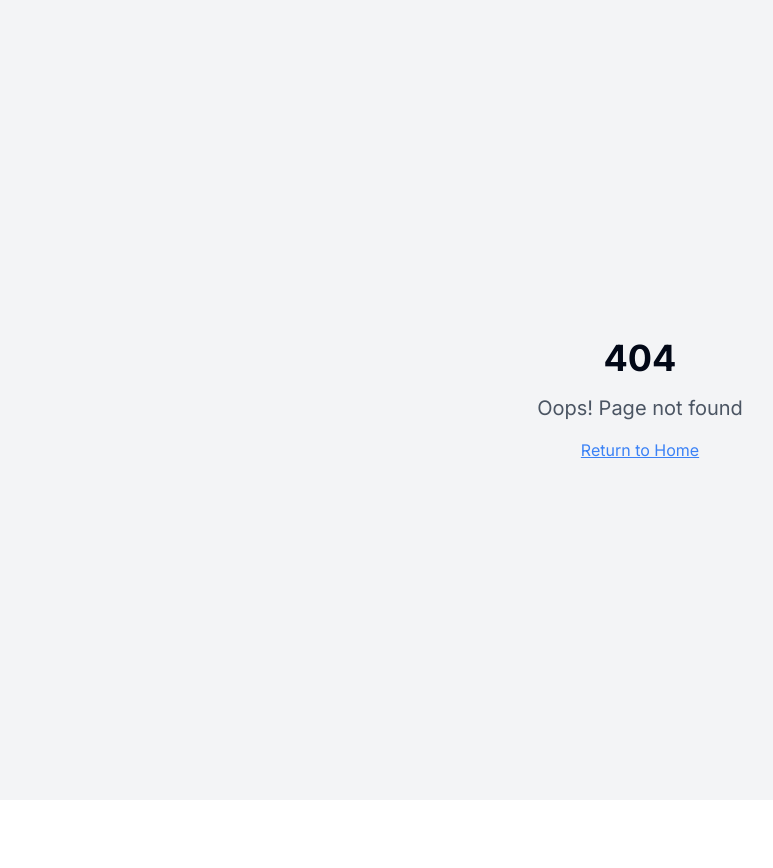
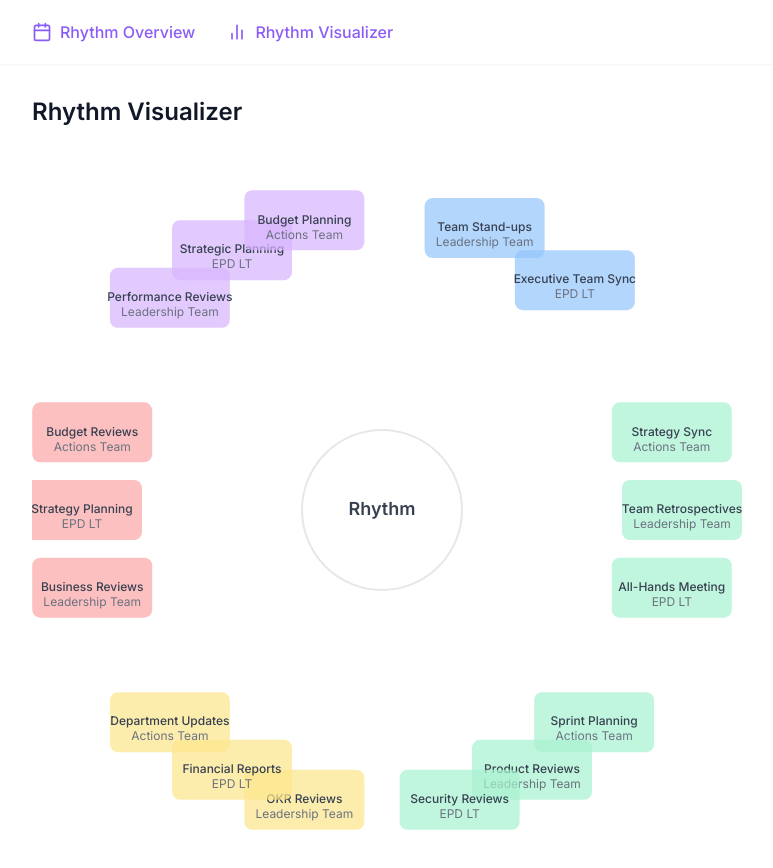
Before and after one commit to mattnigh/build-a-rhythm, a React (Vite) app: page /visualizer in a window 1280 px wide. Before the commit this address had no page. Shown: the top 868 px of the page, without its empty margins (0-773 px from the left). Before the commit the page ends 800 px from the top, so only its background shows below. Built offline with nearby package versions, Linux system fonts and the light colour scheme.

Commit message:
Add Rhythm Visualizer page
Adds a new "Rhythm Visualizer" page accessible via a header link.  This page will display a visual representation of the uploaded rhythm data.

```diff
--- a/src/App.tsx
+++ b/src/App.tsx
@@ -4,7 +4,9 @@ import { Toaster as Sonner } from "@/components/ui/sonner";
 import { TooltipProvider } from "@/components/ui/tooltip";
 import { QueryClient, QueryClientProvider } from "@tanstack/react-query";
 import { BrowserRouter, Routes, Route } from "react-router-dom";
+import Navigation from "./components/Navigation";
 import Index from "./pages/Index";
+import Visualizer from "./pages/Visualizer";
 import NotFound from "./pages/NotFound";
 
 const queryClient = new QueryClient();
@@ -15,9 +17,10 @@ const App = () => (
       <Toaster />
       <Sonner />
       <BrowserRouter>
+        <Navigation />
         <Routes>
           <Route path="/" element={<Index />} />
-          {/* ADD ALL CUSTOM ROUTES ABOVE THE CATCH-ALL "*" ROUTE */}
+          <Route path="/visualizer" element={<Visualizer />} />
           <Route path="*" element={<NotFound />} />
         </Routes>
       </BrowserRouter>
--- /dev/null
+++ b/src/components/Navigation.tsx
@@ -0,0 +1,26 @@
+
+import { Link } from "react-router-dom";
+import { BarChart2, Calendar } from "lucide-react";
+
+const Navigation = () => {
+  return (
+    <nav className="bg-white shadow-sm">
+      <div className="container max-w-7xl mx-auto px-4 sm:px-6 lg:px-8">
+        <div className="flex items-center justify-between h-16">
+          <div className="flex items-center space-x-8">
+            <Link to="/" className="flex items-center space-x-2 text-rhythm-600 hover:text-rhythm-700">
+              <Calendar className="w-5 h-5" />
+              <span className="font-medium">Rhythm Overview</span>
+            </Link>
+            <Link to="/visualizer" className="flex items-center space-x-2 text-rhythm-600 hover:text-rhythm-700">
+              <BarChart2 className="w-5 h-5" />
+              <span className="font-medium">Rhythm Visualizer</span>
+            </Link>
+          </div>
+        </div>
+      </div>
+    </nav>
+  );
+};
+
+export default Navigation;
--- a/src/pages/Index.tsx
+++ b/src/pages/Index.tsx
@@ -9,7 +9,7 @@ const Index = () => {
 
   return (
     <div className="min-h-screen bg-gradient-to-br from-rhythm-50 via-white to-rhythm-50">
-      <div className="container max-w-7xl mx-auto py-8 px-4 sm:px-6 lg:px-8 space-y-8 animate-fade-in-slow">
+      <div className="container max-w-7xl mx-auto px-4 sm:px-6 lg:px-8 space-y-8 animate-fade-in-slow">
         <OrganizationHeader name="Rhythm Minder" />
         <RhythmDisplay content={rhythmContent} />
       </div>
--- /dev/null
+++ b/src/pages/Visualizer.tsx
@@ -0,0 +1,126 @@
+
+import { useMemo } from "react";
+import defaultRhythm from "@/data/default-rhythm.md?raw";
+
+const getRhythmData = (content: string) => {
+  const lines = content.split('\n');
+  const sections = [];
+  let currentSection = { title: '', items: [] as any[] };
+
+  for (const line of lines) {
+    if (line.startsWith('## ')) {
+      if (currentSection.title) {
+        sections.push({ ...currentSection });
+      }
+      currentSection = {
+        title: line.replace('## ', ''),
+        items: []
+      };
+    } else if (line.startsWith('- ')) {
+      const match = line.match(/- (.*?)\[(.*?)\]\s*\[(.*?)\](.*)/);
+      if (match) {
+        currentSection.items.push({
+          name: match[1].trim(),
+          attendees: match[2].trim(),
+          duration: match[3].trim(),
+          link: match[4]?.trim()
+        });
+      }
+    }
+  }
+  if (currentSection.title) {
+    sections.push(currentSection);
+  }
+  return sections;
+};
+
+const Visualizer = () => {
+  const rhythmData = useMemo(() => getRhythmData(defaultRhythm), []);
+  const totalSections = rhythmData.length;
+  const radius = 300;
+  const center = radius + 50;
+  const size = (center + radius) * 2;
+
+  return (
+    <div className="container max-w-7xl mx-auto py-8 px-4 sm:px-6 lg:px-8">
+      <h1 className="text-2xl font-semibold text-gray-900 mb-8">Rhythm Visualizer</h1>
+      <div className="w-full overflow-x-auto">
+        <svg width={size} height={size} className="mx-auto">
+          {rhythmData.map((section, sectionIndex) => {
+            const sectionAngle = (2 * Math.PI) / totalSections;
+            const startAngle = sectionIndex * sectionAngle;
+            const items = section.items.length;
+
+            return section.items.map((item, itemIndex) => {
+              const itemAngle = sectionAngle / (items + 1);
+              const angle = startAngle + (itemIndex + 1) * itemAngle;
+              const x = center + radius * Math.cos(angle - Math.PI / 2);
+              const y = center + radius * Math.sin(angle - Math.PI / 2);
+
+              const frequency = section.title.toLowerCase();
+              const color = frequency.includes('daily') ? 'rgb(147, 197, 253)' :
+                           frequency.includes('weekly') ? 'rgb(167, 243, 208)' :
+                           frequency.includes('monthly') ? 'rgb(253, 230, 138)' :
+                           frequency.includes('quarterly') ? 'rgb(252, 165, 165)' :
+                           'rgb(216, 180, 254)';
+
+              return (
+                <g key={`${sectionIndex}-${itemIndex}`}>
+                  <rect
+                    x={x - 60}
+                    y={y - 30}
+                    width="120"
+                    height="60"
+                    rx="8"
+                    fill={color}
+                    fillOpacity="0.7"
+                  />
+                  <text
+                    x={x}
+                    y={y}
+                    textAnchor="middle"
+                    alignmentBaseline="middle"
+                    className="text-xs font-medium"
+                    fill="#374151"
+                  >
+                    {item.name}
+                  </text>
+                  <text
+                    x={x}
+                    y={y + 15}
+                    textAnchor="middle"
+                    alignmentBaseline="middle"
+                    className="text-xs"
+                    fill="#6B7280"
+                  >
+                    {item.attendees}
+                  </text>
+                </g>
+              );
+            });
+          })}
+          <circle
+            cx={center}
+            cy={center}
+            r="80"
+            fill="white"
+            stroke="#E5E7EB"
+            strokeWidth="2"
+          />
+          <text
+            x={center}
+            y={center}
+            textAnchor="middle"
+            alignmentBaseline="middle"
+            className="text-lg font-semibold"
+            fill="#374151"
+          >
+            Rhythm
+          </text>
+        </svg>
+      </div>
+    </div>
+  );
+};
+
+export default Visualizer;
```
